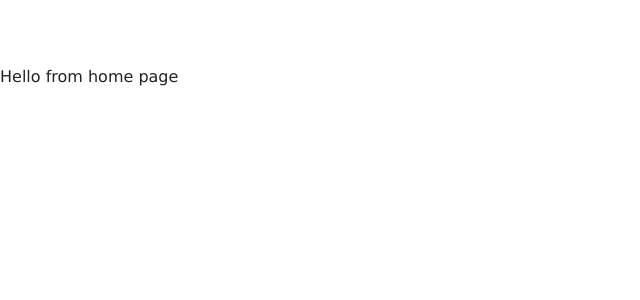
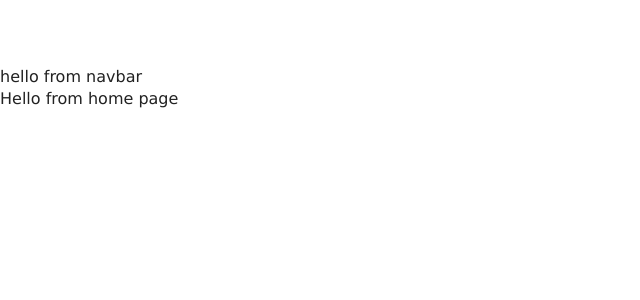
Before and after one commit to kristinaht/resort-react-app, a React (Create React App) app: page / in a window 1280 px wide. Shown: the top 300 px of the page, without its empty margins (0-640 px from the left). Built offline with nearby package versions, Linux system fonts and the light colour scheme.

Commit message:
add navbar placeholder and import it in App.js

```diff
--- a/src/App.js
+++ b/src/App.js
@@ -7,10 +7,12 @@
 import Error from './pages/Error'
 
 import { Route, Switch } from 'react-router-dom'
+import Navbar from './components/Navbar';
 
 function App() {
   return (
     <>
+      <Navbar />
       <Switch>
         <Route exact path='/' component={Home} />
         <Route exact path='/rooms' component={Rooms} />
--- /dev/null
+++ b/src/components/Navbar.js
@@ -0,0 +1,11 @@
+import React, { Component } from 'react'
+
+export default class Navbar extends Component {
+  render() {
+    return (
+      <div>
+        hello from navbar
+      </div>
+    )
+  }
+}
```
